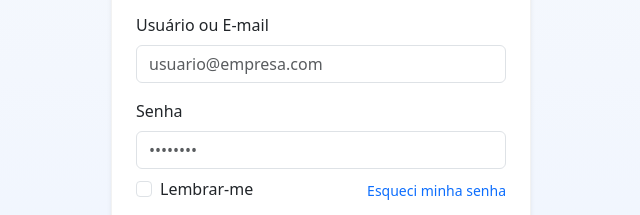
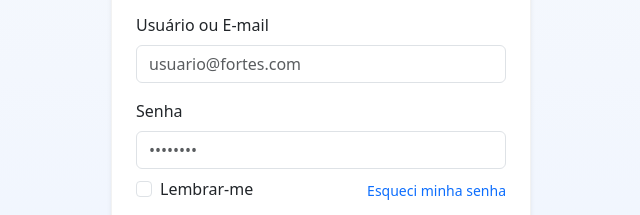
Before and after one commit to vitor14i/Projeto_Controle_Horas_Extras, a website: page index.html in a window 1280 px wide. Shown: the part 328-543 px from the top of the page, 319-959 px from the left. Drawn offline with nearby package versions, Linux system fonts and the light colour scheme.

Commit message:
Atualiza index.html

```diff
--- a/index.html
+++ b/index.html
@@ -21,7 +21,7 @@
           <form id="loginForm" novalidate>
             <div class="mb-3">
               <label for="username" class="form-label">Usuário ou E-mail</label>
-              <input type="text" class="form-control" id="username" name="username" placeholder="usuario@empresa.com" required />
+              <input type="text" class="form-control" id="username" name="username" placeholder="usuario@fortes.com" required />
               <div class="invalid-feedback">Informe seu usuário ou e-mail.</div>
             </div>
 
```
